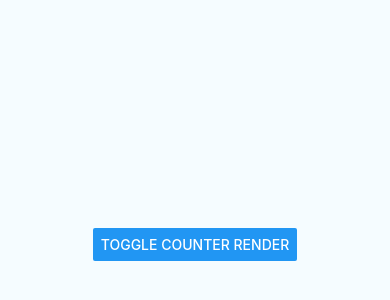
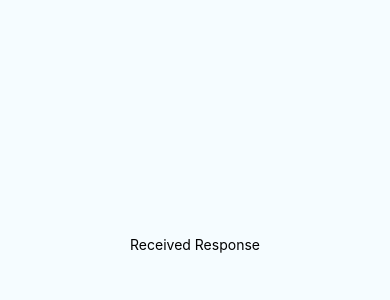
Before and after one commit to fenturechance/react-native-practice, a React Native app: screen / in a window 390 px wide. Shown: the part 178-478 px from the top of the page. Built offline with nearby package versions, Linux system fonts and the light colour scheme.

Commit message:
didMount loading

```diff
--- a/App.js
+++ b/App.js
@@ -18,21 +18,24 @@ import LifeCycleLogs from './components/LifeCycleLogs'
 
 export default class App extends Component<Props> {
   state = {
-    render : false
+    content : null ,
+    isLoading : true
   }
+  componentDidMount(){
+    setTimeout(() => {
+      this.setState({
+        content : 'Received Response',
+        isLoading : false
+      })
+    }, 300);
+  };
 
   render() {
     return (
       <View style={styles.container}>
-        {this.state.render ? <LifeCycleLogs count={3}/> : null}
-        <Button
-          title="Toggle counter render"
-          onPress={()=>
-            this.setState(prevState=>({
-              render: !prevState.render
-            }))
-          }
-        ></Button>
+        <Text>
+          {this.state.isLoading ? 'loading....' : this.state.content}
+        </Text>
       </View>
     );
   }
```
